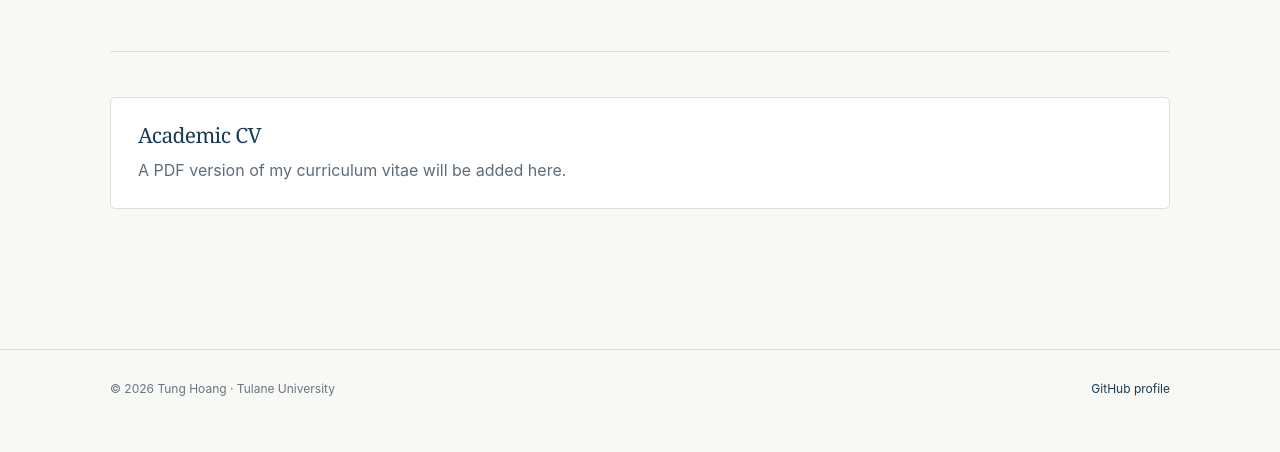
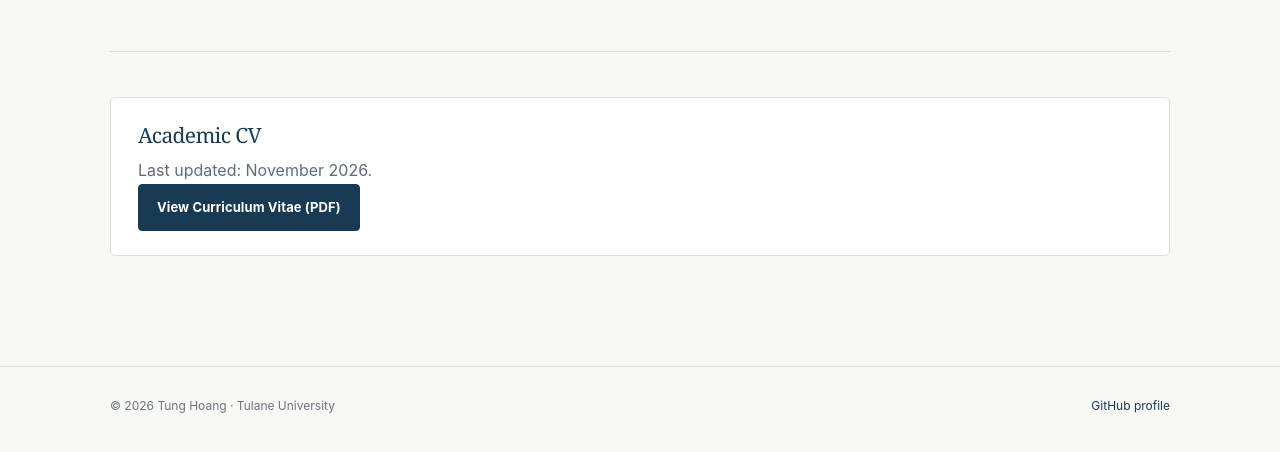
Before and after one commit to tunghoangmath/tunghoangmath.github.io, a plain HTML site: page cv.html in a window 1280 px wide. Shown: the part 330-782 px from the top of the page. Drawn offline with Linux system fonts and the light colour scheme.

Commit message:
Update cv.html

```diff
--- a/cv.html
+++ b/cv.html
@@ -37,7 +37,11 @@
         <div class="cv-row">
           <div>
             <h3>Academic CV</h3>
-            <p>A PDF version of my curriculum vitae will be added here.</p>
+            <p>Last updated: November 2026.</p>
+
+<a class="button" href="cv.pdf" target="_blank">
+  View Curriculum Vitae (PDF)
+</a>
           </div>
           <!-- After uploading a PDF named cv.pdf, add a button linking to cv.pdf here. -->
         </div>
```
